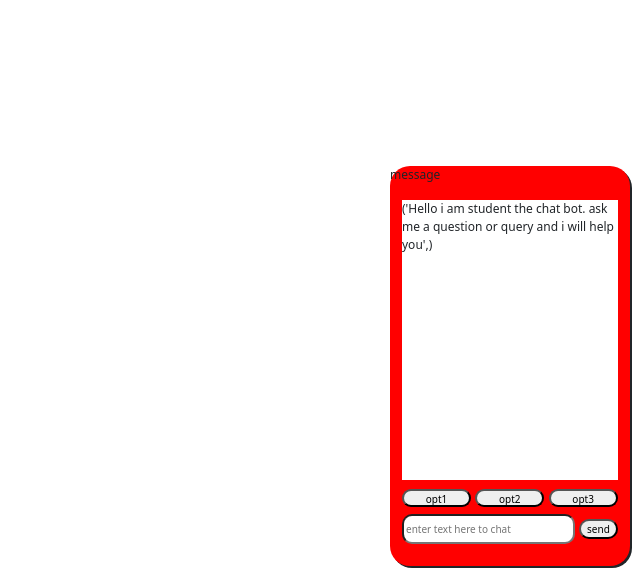
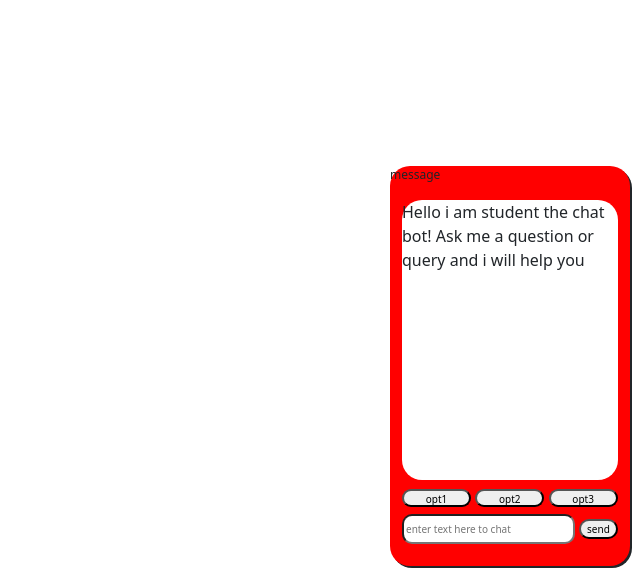
Before and after one commit to pauld001/ChatBotDemo, a Flask app: page /chatbot in a window 1280 px wide. Shown: the part 224-800 px from the top of the page, without its empty margins (640-1280 px from the left). Run offline with Flask 2, Linux system fonts and the light colour scheme.

Commit message:
heroku??

```diff
--- a/ChatBot/app.py
+++ b/ChatBot/app.py
@@ -30,7 +30,7 @@ print('working')
 
 
 def index():
-    solent_input = 'Hello i am student the chat bot. ask me a question or query and i will help you',
+    solent_input = "Hello i am student the chat bot! Ask me a question or query and i will help you"
 
     if request.method == 'POST':
         print("post")
--- a/ChatBot/templates/index.html
+++ b/ChatBot/templates/index.html
@@ -25,7 +25,7 @@
     <div id="chatbot">
      <p>message</p>
      <div id="output">
-        <p>{{outmessage}}</p>
+        {{outmessage}}
 
 
      </div>
@@ -76,6 +76,8 @@
     float: left;
     margin-left: 5%;
     margin-bottom: 5px;
+    border-radius: 20px;
+
 }
 
 #input {
```
Also changed, not shown: ChatBot/database.sqlite3.
